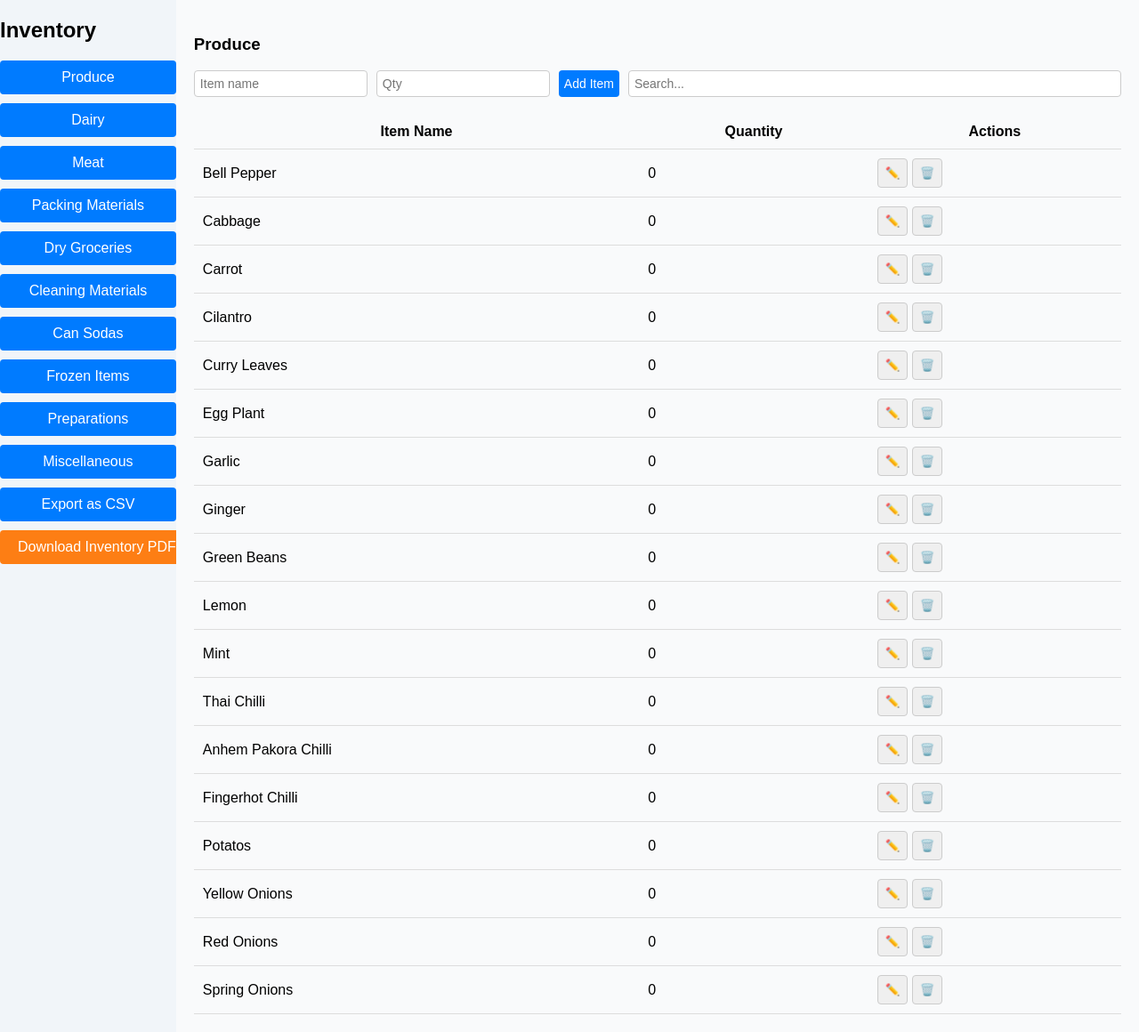
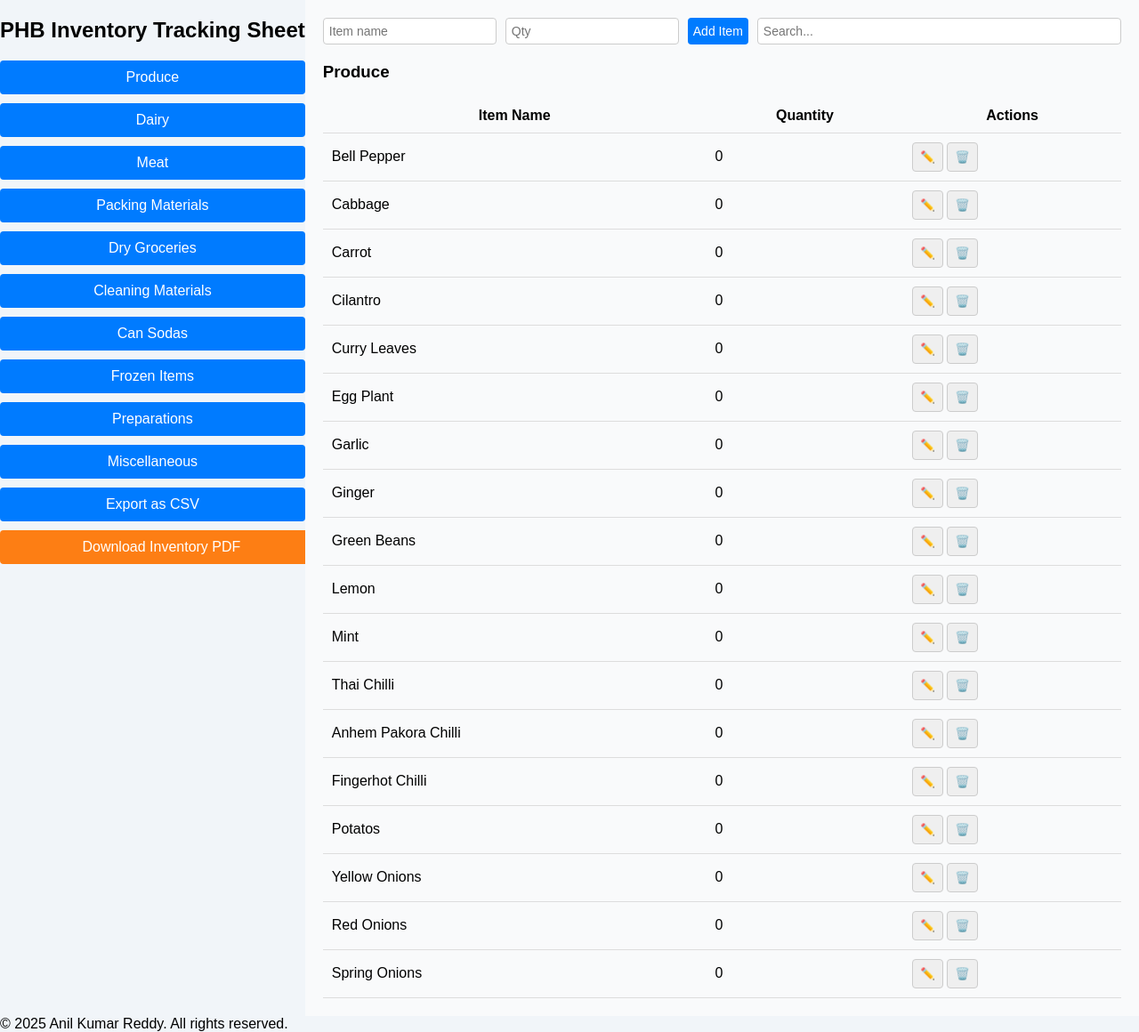
Before and after one commit to itsmeakr99/PHBInventory, a plain HTML site: page index.html in a window 1280 px wide. Shown: the whole page at 89% size. Drawn offline with Linux system fonts and the light colour scheme.

Commit message:
Update index.html

```diff
--- a/index.html
+++ b/index.html
@@ -1,17 +1,18 @@
+
 <!DOCTYPE html>
 <html lang="en">
-
 <head>
   <meta charset="UTF-8" />
   <meta name="viewport" content="width=device-width, initial-scale=1.0" />
   <title>PHB Inventory</title>
   <link rel="stylesheet" href="styles.css" />
 </head>
-
 <body>
   <div id="app">
     <aside class="sidebar">
-            <h2>Inventory</h2>
+      <div style="text-align:center;">
+        <h2>PHB Inventory Tracking Sheet</h2>
+      </div>
       <div id="category-buttons"></div>
       <button onclick="exportCSV()">Export as CSV</button>
       <div style="margin-top:10px;">
@@ -20,9 +21,6 @@
     </aside>
 
     <main class="main-content">
-            <h3 id="category-title"></h3>
-
-            <!-- 👇 Controls and Search moved to top and cleaned -->
       <div class="top-bar" style="display: flex; flex-wrap: wrap; gap: 10px; margin-bottom: 20px;">
         <input id="new-item-name" type="text" placeholder="Item name" />
         <input id="new-item-qty" type="number" placeholder="Qty" />
@@ -30,12 +28,14 @@
         <input id="search" type="text" placeholder="Search..." oninput="renderItems()" style="flex: 1;" />
       </div>
 
+      <h3 id="category-title" class="category-heading"></h3>
+
       <table id="items-table">
         <thead>
           <tr>
             <th>Item Name</th>
-                        <th>Quantity</th>
-                        <th>Actions</th>
+            <th style="text-align: center;">Quantity</th>
+            <th style="text-align: center;">Actions</th>
           </tr>
         </thead>
         <tbody></tbody>
@@ -43,7 +43,10 @@
     </main>
   </div>
 
+  <footer class="footer">
+    &copy; 2025 Anil Kumar Reddy. All rights reserved.
+  </footer>
+
   <script src="script.js"></script>
 </body>
-
 </html>
```
Lines whose indentation alone changed are shown as unchanged.
